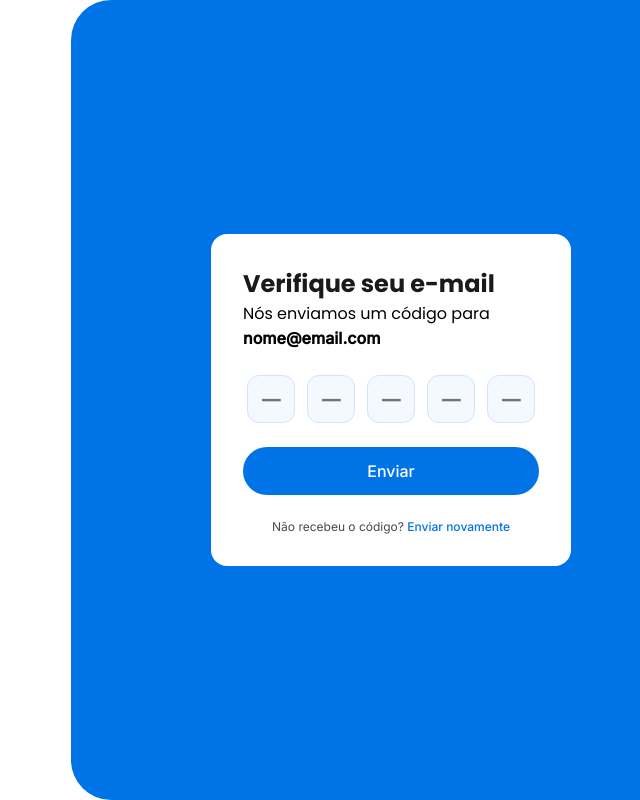
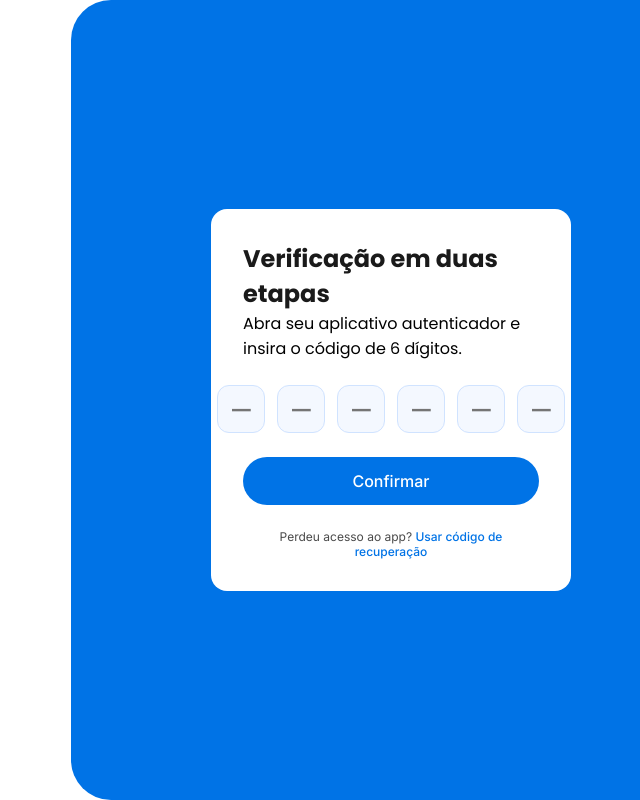
Before and after one commit to mafesilvapires/Projeto-Integrador, a Django app: template templates/autenticar.html in a window 1280 px wide. Shown: the whole page, without its empty margins (569-1209 px from the left). Run offline with Django 5.2, Linux system fonts and the light colour scheme; the template is opened without the code that fills it, so the values that code supplies are empty; some libraries are stand-ins or nearby versions.

Commit message:
adiciona telas

```diff
--- a/templates/autenticar.html
+++ b/templates/autenticar.html
@@ -1,15 +1,23 @@
+{% load static %}
 <!DOCTYPE html>
-
-<html lang="pt-BR"><head>
+<html lang="pt-BR">
+<head>
     <meta charset="UTF-8">
     <meta name="viewport" content="width=device-width, initial-scale=1.0">
-    <title>Teacher Hub - Verifique seu e-mail</title>
+    <title>Teacher Hub - Verificação em Duas Etapas</title>
 
     <link rel="preconnect" href="https://fonts.googleapis.com">
     <link rel="preconnect" href="https://fonts.gstatic.com" crossorigin="">
     <link href="https://fonts.googleapis.com/css2?family=Inter:wght@400;500&amp;family=Poppins:wght@300;400;600;700&amp;display=swap" rel="stylesheet">
-    <script src="https://unpkg.com/@phosphor-icons/web"></script><link rel="stylesheet" type="text/css" href="https://cdn.jsdelivr.net/npm/@phosphor-icons/web@2.1.2/src/regular/style.css"><link rel="stylesheet" type="text/css" href="https://cdn.jsdelivr.net/npm/@phosphor-icons/web@2.1.2/src/thin/style.css"><link rel="stylesheet" type="text/css" href="https://cdn.jsdelivr.net/npm/@phosphor-icons/web@2.1.2/src/light/style.css"><link rel="stylesheet" type="text/css" href="https://cdn.jsdelivr.net/npm/@phosphor-icons/web@2.1.2/src/bold/style.css"><link rel="stylesheet" type="text/css" href="https://cdn.jsdelivr.net/npm/@phosphor-icons/web@2.1.2/src/fill/style.css"><link rel="stylesheet" type="text/css" href="https://cdn.jsdelivr.net/npm/@phosphor-icons/web@2.1.2/src/duotone/style.css">
-    <link rel="stylesheet" href="style.css">
+    <script src="https://unpkg.com/@phosphor-icons/web"></script>
+    <link rel="stylesheet" type="text/css" href="https://cdn.jsdelivr.net/npm/@phosphor-icons/web@2.1.2/src/regular/style.css">
+    <link rel="stylesheet" type="text/css" href="https://cdn.jsdelivr.net/npm/@phosphor-icons/web@2.1.2/src/thin/style.css">
+    <link rel="stylesheet" type="text/css" href="https://cdn.jsdelivr.net/npm/@phosphor-icons/web@2.1.2/src/light/style.css">
+    <link rel="stylesheet" type="text/css" href="https://cdn.jsdelivr.net/npm/@phosphor-icons/web@2.1.2/src/bold/style.css">
+    <link rel="stylesheet" type="text/css" href="https://cdn.jsdelivr.net/npm/@phosphor-icons/web@2.1.2/src/fill/style.css">
+    <link rel="stylesheet" type="text/css" href="https://cdn.jsdelivr.net/npm/@phosphor-icons/web@2.1.2/src/duotone/style.css">
+
+    <link rel="stylesheet" href="{% static 'css/style.css' %}">
 </head>
 
 <body>
@@ -22,24 +30,28 @@
             <div class="card-formulario">
 
                 <div class="cabecalho-card">
-                    <h1>Verifique seu e-mail</h1>
-                    <p>Nós enviamos um código para<br><strong>nome@email.com</strong></p>
+                    <h1>Verificação em duas etapas</h1>
+                    <p>Abra seu aplicativo autenticador e insira o código de 6 dígitos.</p>
                 </div>
 
-                <form class="credenciais">
+                <form action="#" method="post" class="credenciais" id="form-verificacao">
+                    {% csrf_token %}
+
+                    <input type="hidden" name="token_2fa" id="token-2fa">
 
                     <div class="grupo-pin">
-                        <input type="text" maxlength="1" class="campo-pin" placeholder="—" inputmode="numeric">
-                        <input type="text" maxlength="1" class="campo-pin" placeholder="—" inputmode="numeric">
-                        <input type="text" maxlength="1" class="campo-pin" placeholder="—" inputmode="numeric">
-                        <input type="text" maxlength="1" class="campo-pin" placeholder="—" inputmode="numeric">
-                        <input type="text" maxlength="1" class="campo-pin" placeholder="—" inputmode="numeric">
+                        <input type="text" maxlength="1" class="campo-pin" placeholder="—" inputmode="numeric" required>
+                        <input type="text" maxlength="1" class="campo-pin" placeholder="—" inputmode="numeric" required>
+                        <input type="text" maxlength="1" class="campo-pin" placeholder="—" inputmode="numeric" required>
+                        <input type="text" maxlength="1" class="campo-pin" placeholder="—" inputmode="numeric" required>
+                        <input type="text" maxlength="1" class="campo-pin" placeholder="—" inputmode="numeric" required>
+                        <input type="text" maxlength="1" class="campo-pin" placeholder="—" inputmode="numeric" required>
                     </div>
 
-                    <button type="submit" class="botao-entrar">Enviar</button>
+                    <button type="submit" class="botao-entrar">Confirmar</button>
 
                     <div class="rodape-card">
-                        <p>Não recebeu o código? <a href="#" class="link-cadastro">Enviar novamente</a></p>
+                        <p>Perdeu acesso ao app? <a href="#" class="link-cadastro">Usar código de recuperação</a></p>
                     </div>
 
                 </form>
@@ -47,6 +59,32 @@
             </div>
         </div>
     </div>
+
+    <script>
+        const form = document.getElementById('form-verificacao');
+        const pinInputs = document.querySelectorAll('.campo-pin');
+        const tokenInput = document.getElementById('token-2fa');
+
+        form.addEventListener('submit', () => {
+            let token = '';
+            pinInputs.forEach(input => token += input.value);
+            tokenInput.value = token;
+        });
+
+        pinInputs.forEach((input, index) => {
+            input.addEventListener('input', () => {
+                if (input.value && index < pinInputs.length - 1) {
+                    pinInputs[index + 1].focus();
+                }
+            });
+
+            input.addEventListener('keydown', (e) => {
+                if (e.key === 'Backspace' && !input.value && index > 0) {
+                    pinInputs[index - 1].focus();
+                }
+            });
+        });
+    </script>
 </body>
 
 </html>
```
Also changed, not shown: templates/cadastrar.html (+21 -14 lines), templates/index.html (+16 -9 lines), authenticate_user/static/css/style.css (renamed from templates/style.css).
